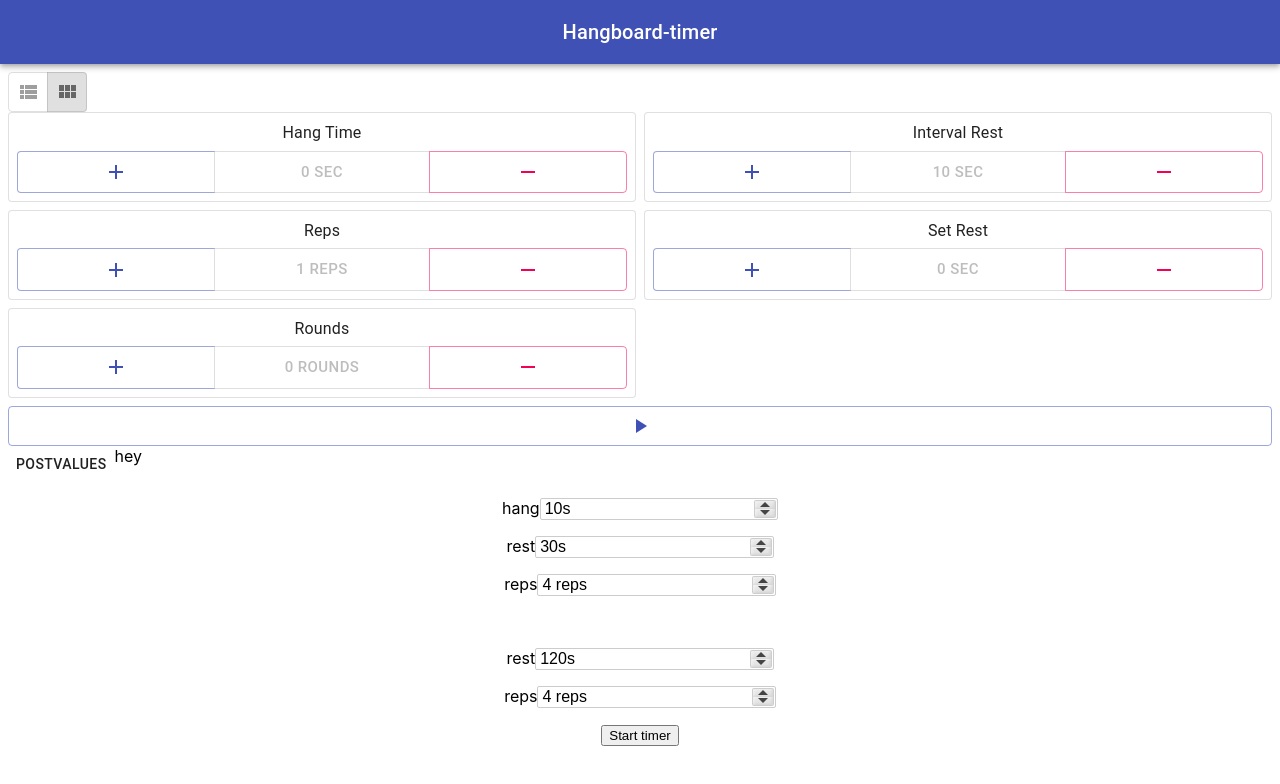
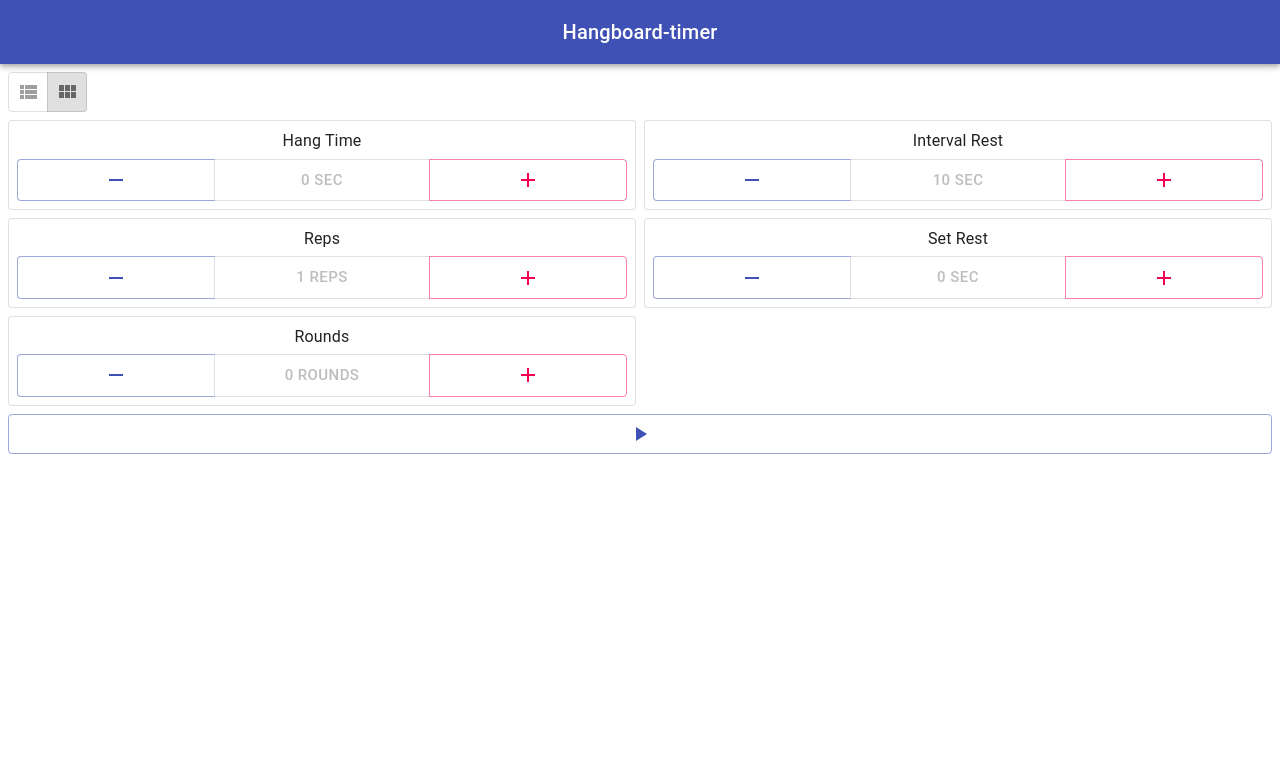
Before and after one commit to oyjoh/hangboard-timer, a React (Create React App) app: page / in a window 1280 px wide. Shown: the top 784 px of the page. Built offline with nearby package versions, Linux system fonts and the light colour scheme.

Commit message:
Commited a murder

```diff
--- a/src/App.js
+++ b/src/App.js
@@ -4,13 +4,11 @@ import './App.css';
 
 import HangTimer from './components/HangTimer/HangTimer'
 import Header from './components/Header/Header'
-import Values from "./components/Values";
 
 const App = () => (
             <div className="App">
                 <Header title="Hangboard-timer"/>
                 <HangTimer/>
-                <Values/>
             </div>
         );
 
--- a/src/components/HangTimer/HangTimer.jsx
+++ b/src/components/HangTimer/HangTimer.jsx
@@ -20,6 +20,9 @@ const useStyles = makeStyles(theme => ({
         flexWrap: 'wrap',
         margin: theme.spacing(1)
     },
+    toggleButtonGroup:{
+        marginBottom: theme.spacing(1),
+    }
 }));
 
 const HangTimer = () => {
@@ -33,10 +36,6 @@ const HangTimer = () => {
         intervalTimer: null,
     });
 
-    const postValues = () => {
-        console.log(`hangtime: ${state.hangTime} intervalTime: ${state.intervalTime} reps: ${state.reps} restTime: ${state.restTime} rounds: ${state.rounds}`);
-    };
-
     const callBackFunction = (e) => {
         console.log(`${e.num} ${e.pos}`);
         setState( {...state, [e.pos]: e.num});
@@ -44,7 +43,7 @@ const HangTimer = () => {
 
     const classes = useStyles();
 
-    const [timer, setTimer] = useState({elem: <div>hey</div>});
+    const [timer, setTimer] = useState({elem: null});
 
     const [mode, setMode] = useState('grid');
 
@@ -88,7 +87,7 @@ const HangTimer = () => {
         console.log("Hey");
         setTimer({...timer, elem: <IntervalTimer
                 hang={state.hangTime}
-                rest1={state.restTime}
+                rest1={state.intervalTime}
                 reps1={state.reps}
                 rest2={state.restTime}
                 reps2={state.rounds}/>});
@@ -102,6 +101,7 @@ const HangTimer = () => {
                 exclusive
                 onChange={handleModeChange}
                 arial-label="list mode"
+                className={classes.toggleButtonGroup}
             >
                 <ToggleButton value="list">
                     <ViewListIcon/>
@@ -115,9 +115,10 @@ const HangTimer = () => {
                 <Grid item xs={12}>
                     <Button size="large" color="primary" variant="outlined" onClick={startTimer} fullWidth><PlayArrowIcon/></Button>
                 </Grid>
+                <Grid item xs={12}>
+                    {timer.elem}
+                </Grid>
             </Grid>
-            <Button onClick={postValues}>PostValues</Button>
-            {timer.elem}
         </div>
     );
 };
--- a/src/components/HangTimer/Selector.jsx
+++ b/src/components/HangTimer/Selector.jsx
@@ -55,11 +55,11 @@ export default function Selector(props) {
                         {state.text}
                     </Typography>
                     <ButtonGroup fullWidth>
-                        <Button size="small" disableElevation color="primary" value="inc"
+                        <Button size="small" disableElevation color="primary" value="dec"
+                                onClick={DecrementItem}><RemoveIcon/></Button>
+                        <Button size="large" disabled>{state.clicks} {state.unit}</Button>
+                        <Button size="small" disableElevation color="secondary" value="inc"
                                 onClick={IncrementItem}><AddIcon/></Button>
-                        <Button size="large" disabled>{state.clicks} {state.unit}</Button>
-                        <Button size="small" disableElevation color="secondary" value="dec"
-                                onClick={DecrementItem}><RemoveIcon/></Button>
                     </ButtonGroup>
                 </div>
             </Paper>
--- a/src/components/IntervalTimer.js
+++ b/src/components/IntervalTimer.js
@@ -23,7 +23,6 @@ class IntervalTimer extends Component{
         const {rest2} = this.props
         const {reps2} = this.props
         console.log('lol wtf')
-
         this.setState({
             hang: hang,
             rest1: rest1,
@@ -57,7 +56,6 @@ class IntervalTimer extends Component{
     render() {
         return(
             <div>
-                {console.log("from render: " + this.state.timerArr)}
                 <Timer countArr={this.state.timerArr}/>
             </div>
         )
--- a/src/components/Timer.js
+++ b/src/components/Timer.js
@@ -1,8 +1,15 @@
 import React, {Component} from 'react'
 import UIfx from 'uifx'
 import bellAudio from './bell.mp3'
+import Paper from '@material-ui/core/Paper';
+import CardActions from '@material-ui/core/CardActions';
+import CardContent from '@material-ui/core/CardContent';
+import Button from '@material-ui/core/Button';
+import Typography from '@material-ui/core/Typography';
 
 class Timer extends Component {
+
+
     constructor(props) {
         super(props)
         this.state = {
@@ -38,8 +45,17 @@ class Timer extends Component {
 
         return (
             <div>
-                <h3>{text}</h3>
-                <h3>{count}s</h3>
+                <Paper>
+                        <Typography color="textSecondary" gutterBottom>
+                            Timer
+                        </Typography>
+                        <Typography variant="h5" component="h2">
+                            {count}
+                        </Typography>
+                        <Typography color="textSecondary">
+                            {text}
+                        </Typography>
+                </Paper>
             </div>
         );
     }
```
